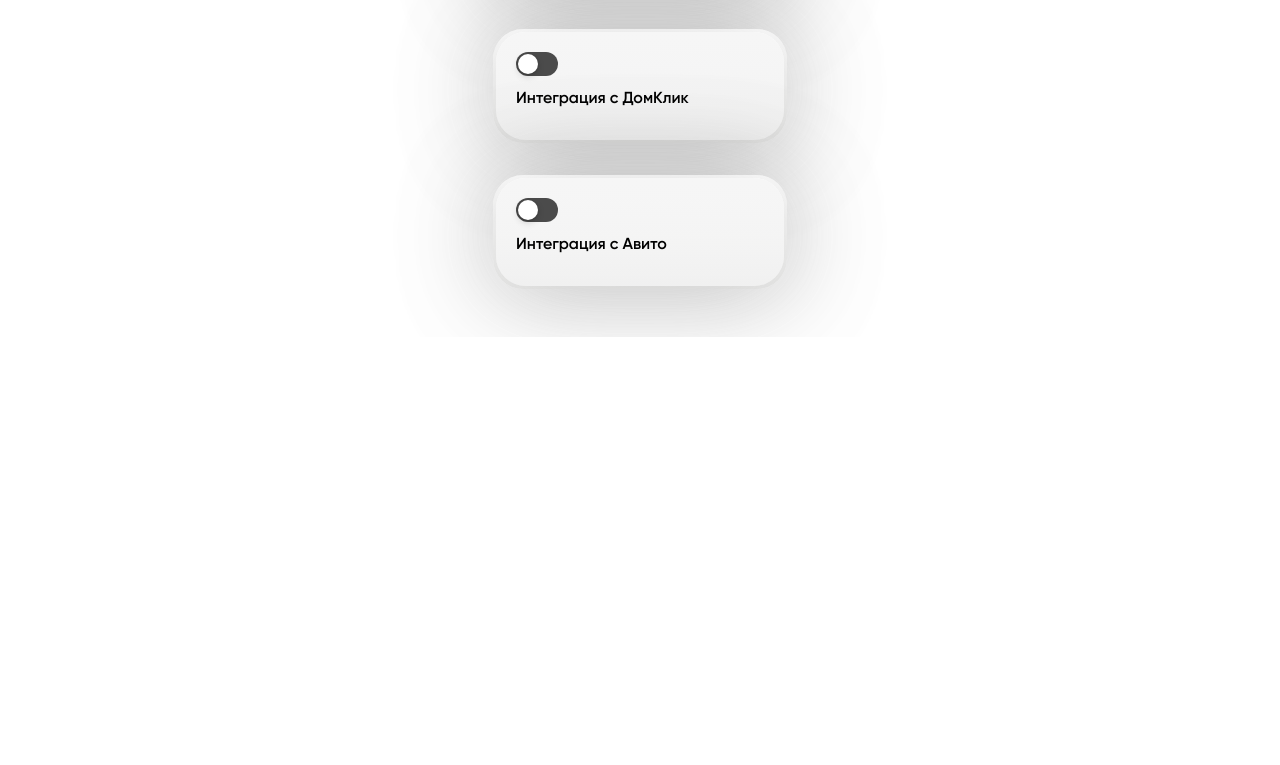
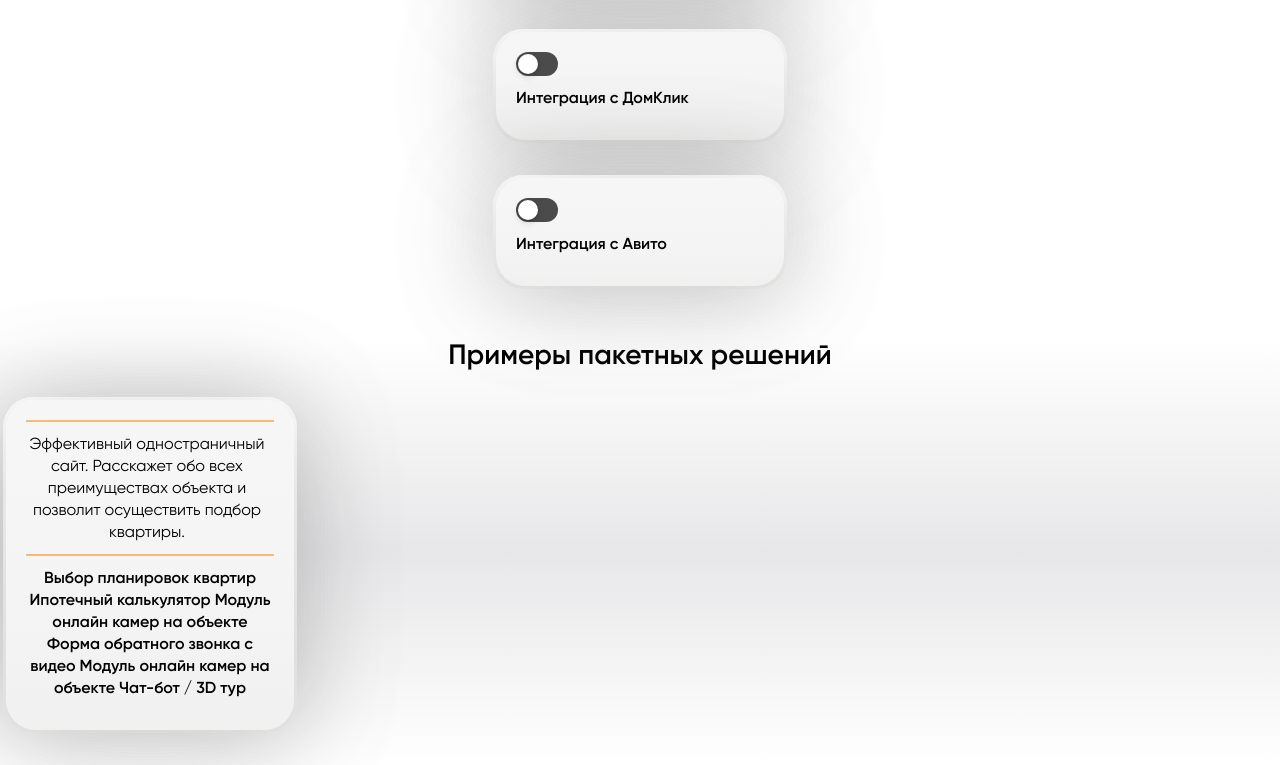
Before and after one commit to uiNoiSE/Room-Boss, a website built with webpack: page src/index.html in a window 1280 px wide. Shown: the part 5265-6030 px from the top of the page. Before the commit the page ends 5602 px from the top, so only its background shows below. Built offline with nearby package versions, Linux system fonts and the light colour scheme; files whose address does not match are found by name.

Commit message:
example section start

```diff
--- a/src/index.html
+++ b/src/index.html
@@ -553,6 +553,43 @@
           </div>
         </div>
       </section>
+
+      <section class="examples">
+        <div class="container">
+          <h2>
+            Примеры пакетных решений
+          </h2>
+        </div>
+
+        <div class="cards-wrap">
+          <div class="cards">
+
+            <div class="cards__card-bg">
+
+              <div class="cards__card">
+
+                <div class="cards__hr"></div>
+                <div class="cards__text">
+                  Эффективный одностраничный сайт. Расскажет обо всех преимуществах объекта и позволит осуществить
+                  подбор квартиры.
+                </div>
+                <div class="cards__hr"></div>
+                <div class="cards__headline">
+                  Выбор планировок квартир
+                  Ипотечный калькулятор
+                  Модуль онлайн камер на объекте
+                  Форма обратного звонка с видео
+                  Модуль онлайн камер на объекте
+                  Чат-бот / 3D тур
+
+                </div>
+              </div>
+
+            </div>
+          </div>
+        </div>
+      </section>
+
     </main>
 
 
--- a/src/scss/app.scss
+++ b/src/scss/app.scss
@@ -12,3 +12,4 @@
 @import "integrations.scss";
 @import "cards.scss";
 @import "modules.scss";
+@import "examples.scss";
--- /dev/null
+++ b/src/scss/examples.scss
@@ -0,0 +1,20 @@
+.examples {
+	background: linear-gradient(
+		180deg,
+		rgba(255, 255, 255, 1) 0%,
+		rgba(231, 231, 233, 1) 50%,
+		rgba(255, 255, 255, 1) 100%
+	);
+
+	.cards__card {
+		* {
+			text-align: center;
+		}
+	}
+
+	& > .container {
+		h2 {
+			text-align: center;
+		}
+	}
+}
```
